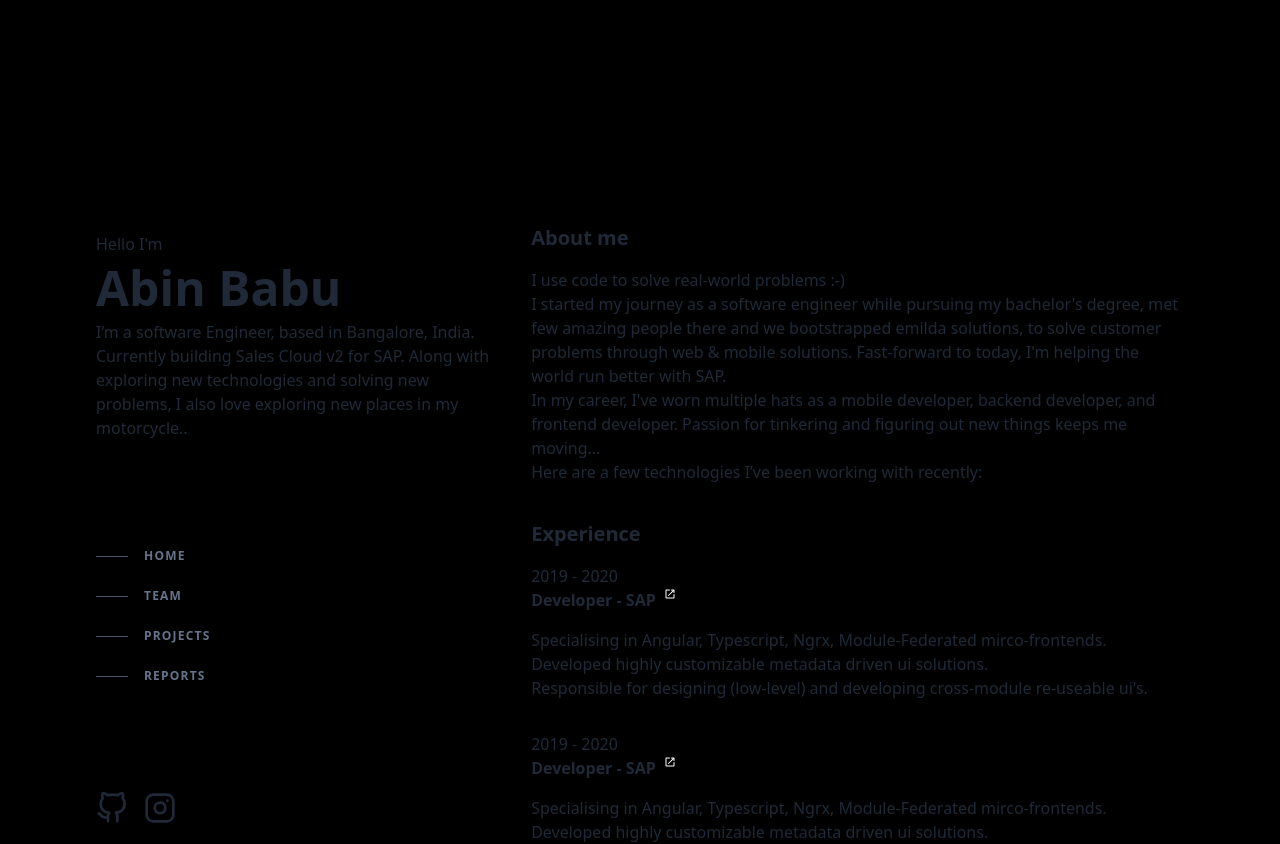
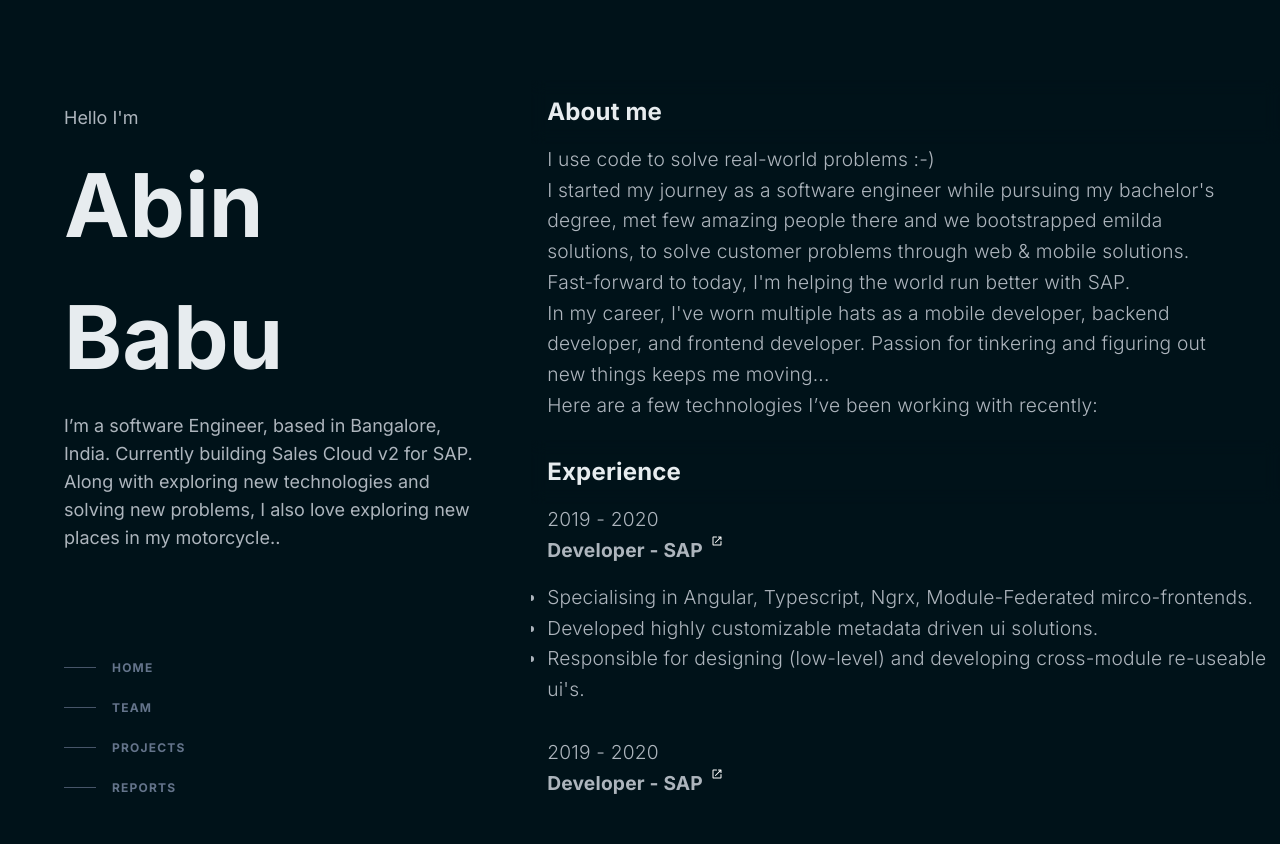
Before and after one commit to abinbabuabu/resume-web, a Next.js app: page / in a window 1280 px wide. Shown: the top 844 px of the page. After the commit the page ends 800 px from the top, so only its background shows below. Built offline with nearby package versions, Linux system fonts and the light colour scheme.

Commit message:
styling and typography

```diff
--- a/app/about/page.tsx
+++ b/app/about/page.tsx
@@ -3,13 +3,13 @@ import SectionTitle from '../components/section-title';
 
 export default function About() {
     return (
-        <section className="md:pl-0 lg:pr-16 md:pr-8 md:pt-20">
+        <section className="text-base text-normalText  md:pl-0 lg:pr-16 md:pr-8 md:pt-20 ">
             <div>
                 <SectionTitle title="About me"/>
 
-                <p>I use code to solve real-world problems :-)</p>
+                <p className="">I use code to solve real-world problems :-)</p>
 
-                <p>
+                <p className="">
                     I started my journey as a software engineer while pursuing my bachelor's degree, met
                     few amazing people there and we bootstrapped{' '}
                     <a href="https://www.emildasolutions.com/">emilda solutions</a>, to solve customer
--- a/app/components/experience-tile.tsx
+++ b/app/components/experience-tile.tsx
@@ -12,7 +12,7 @@ export default function ExperienceTile() {
                 </div>
             </div>
 
-            <ul className="list-disc ">
+            <ul className="list-disc">
             <li>Specialising in Angular, Typescript, Ngrx, Module-Federated mirco-frontends.</li>
                 <li>Developed highly customizable metadata driven ui solutions.</li>
                 <li>Responsible for designing (low-level) and developing cross-module re-useable ui's.</li>
--- a/app/components/hero.tsx
+++ b/app/components/hero.tsx
@@ -6,9 +6,9 @@ export default function Hero() {
     return (
         <main className="lg:pl-16 md:pl-8" >
             <header>
-                <h4 className="my-2 text-base">Hello I&apos;m</h4>
-                <h2 className="my-2 text-5xl font-bold">Abin Babu</h2>
-                <p className="">
+                <h4 className="my-2 text-lg text-normalText ">Hello I&apos;m</h4>
+                <h2 className="text-textOnPrimary my-2 text-h1 font-bold">Abin Babu</h2>
+                <p className="text-lg text-normalText">
                     I’m a software Engineer, based in Bangalore, India.
                     Currently building Sales Cloud v2 for SAP. Along with exploring new technologies and solving new problems, I also love exploring new places in my motorcycle..
                 </p>
--- a/app/components/icons/github.tsx
+++ b/app/components/icons/github.tsx
@@ -3,7 +3,7 @@ import React from 'react';
 export default function GithubIcon() {
     return (
         <svg
-            className="hover:stroke-cyan-500"
+            className="hover:stroke-accent transition-colors duration-300"
             xmlns="http://www.w3.org/2000/svg"
             role="img"
             viewBox="0 0 24 24"
--- a/app/components/icons/instagram.tsx
+++ b/app/components/icons/instagram.tsx
@@ -4,7 +4,7 @@ export default function InstagramIcon() {
     return (
         <svg
             xmlns="http://www.w3.org/2000/svg"
-            className="hover:stroke-cyan-500"
+            className="hover:stroke-accent transition-colors duration-300"
             role="img"
             viewBox="0 0 24 24"
             fill="none"
--- a/app/components/section-title.tsx
+++ b/app/components/section-title.tsx
@@ -2,8 +2,8 @@ import React from "react";
 
 export default function SectionTitle({title = "Section Title"}) {
     return (
-        <div className="sticky top-0 z-20 -mx-6 w-screen px-6 py-4 backdrop-blur md:relative">
-            <h2 className="text-xl font-bold ">{title}</h2>
+        <div className="text-textOnPrimary sticky top-0 z-20 -mx-6 w-screen px-6 py-4 backdrop-blur md:relative">
+            <h2 className="text-2xl font-bold ">{title}</h2>
         </div>
     )
 }
--- a/app/contact/page.tsx
+++ b/app/contact/page.tsx
@@ -4,7 +4,7 @@ import SocialHandles from "@/app/components/social-handles";
 
 export default function Home() {
     return (
-        <section className="mb-6">
+        <section className="mb-6 text-normalText">
                 <SectionTitle title="Let's talk !"/>
                 <p>
                     I'm on the lookout for fresh opportunities where I can not only grow but also contribute my skills
--- a/app/experience/page.tsx
+++ b/app/experience/page.tsx
@@ -4,7 +4,7 @@ import SectionTitle from "@/app/components/section-title";
 
 export default function Experience() {
     return (
-        <section className="my-5">
+        <section className="my-5 text-normalText">
             <SectionTitle title="Experience"/>
             <ExperienceTile/>
             <ExperienceTile/>
--- a/app/layout.tsx
+++ b/app/layout.tsx
@@ -14,7 +14,7 @@ export default function RootLayout({
   children: React.ReactNode
 }) {
   return (
-    <html className="container bg-black mx-auto scroll-smooth" lang="en">
+    <html className="container bg-primary scroll-smooth mx-auto" lang="en">
       <body className={inter.className}>{children}</body>
     </html>
   )
--- a/app/page.tsx
+++ b/app/page.tsx
@@ -5,12 +5,13 @@ import Experience from "@/app/experience/page";
 
 export default function Home() {
     return (
-        <body className="overflow-visible pt-32 pb-20 scroll-smooth md:overflow-y-hidden">
-            <div className="grid grid-cols-1 mx-8 gap-8 md:grid-cols-5">
+
+            <div className="pl-8 pr-4 md:p-0 overflow-x-hidden justify-center md:overflow-y-hidden md:h-screen md:fixed">
+                <div className="grid grid-cols-1 gap-12 md:grid-cols-5">
                     <div className="mt-12 md:col-span-2 md:mt-24">
                         <Hero/>
                     </div>
-                <main className="md:col-span-3 md:h-screen md:overflow-y-auto md:overflow-x-hidden ">
+                    <main className="text-base md:col-span-3 md:pl-4 md:h-screen md:overflow-y-auto md:overflow-x-hidden ">
                         <About/>
                         <Experience/>
                         <Contact/>
@@ -19,6 +20,7 @@ export default function Home() {
                 </div>
 
 
-        </body>
+            </div>
+
     )
 }
--- a/tailwind.config.ts
+++ b/tailwind.config.ts
@@ -1,4 +1,4 @@
-import type { Config } from 'tailwindcss'
+import type {Config} from 'tailwindcss'
 
 const config: Config = {
     content: [
@@ -7,9 +7,29 @@ const config: Config = {
     ],
     theme: {
         extend: {
-      fontSize :{
-
+            fontSize: {
+                base: ['1.2rem', {
+                    lineHeight: '1.92rem',
+                    letterSpacing: '0.01em',
+                    fontWeight: '300',
+                }],
+              'h1': '5.4936rem'
+            },
+            colors: {
+                primary: {
+                    DEFAULT: '#001219',
+                    50: '#FFFFFF',
+                },
+                textOnPrimary: {
+                    DEFAULT: '#e7ecef',
+                },
+                normalText: {
+                    DEFAULT: '#adb5bd',
+                },
+                accent: {
+                    DEFAULT: '#b2ff9e',
                 }
+            },
         },
     },
     plugins: [require("daisyui")],
```
Lines whose indentation alone changed are shown as unchanged.
